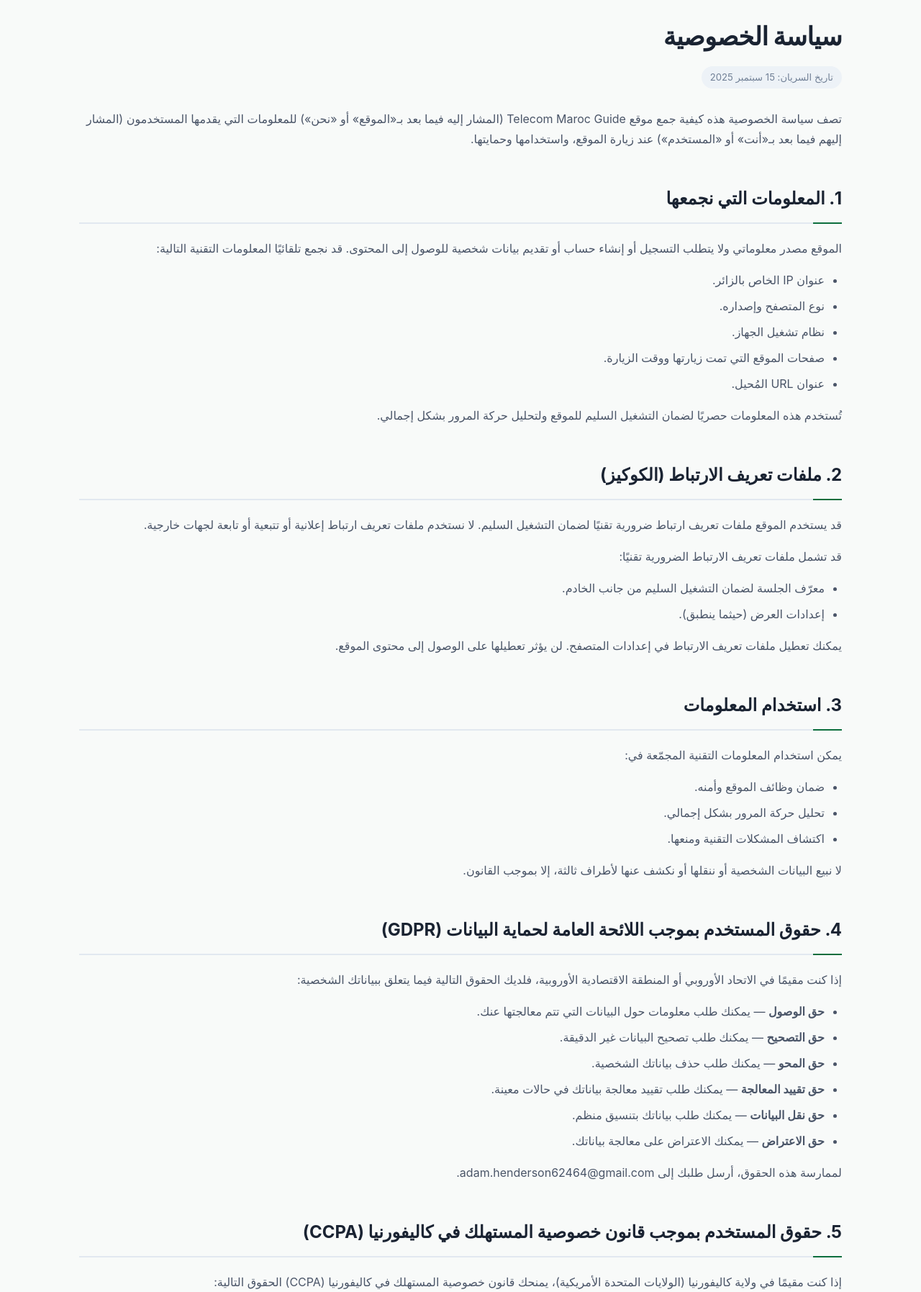
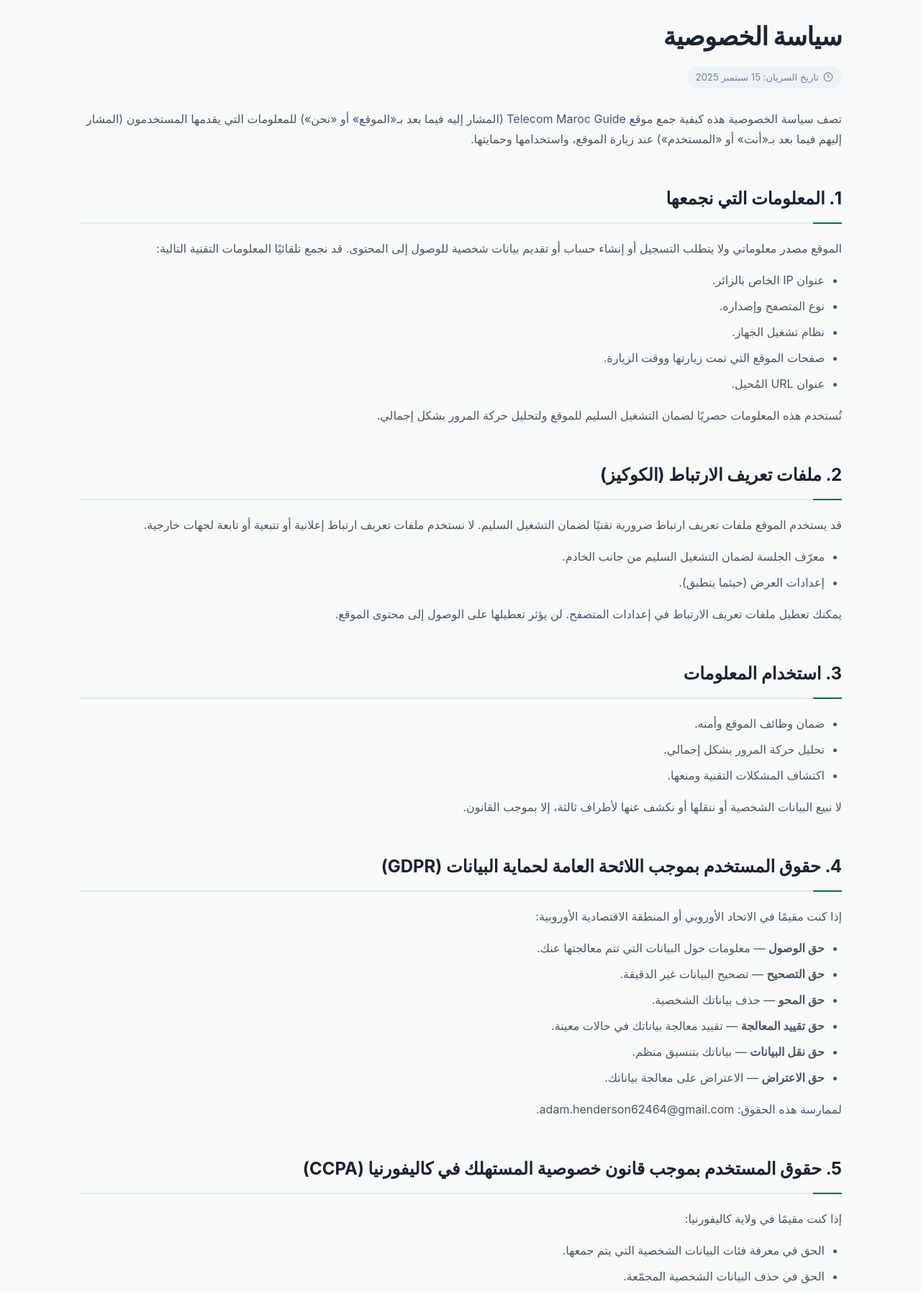
Before and after one commit to alexanderwalker10356-png/wawer1234545, a PHP site: page /ar/privacy.php in a window 1280 px wide. Shown: the part 128-1923 px from the top of the page at 72% size. Run offline with PHP 8.4, Linux system fonts and the light colour scheme.

Commit message:
Redesign Arabic privacy page to match new UI
Co-Authored-By: Claude Opus 4.6 <noreply@anthropic.com>
Claude-Session: https://claude.ai/code/session_01H78HwXbjsU43E7hNXwnoX2

```diff
--- a/ar/privacy.php
+++ b/ar/privacy.php
@@ -17,7 +17,7 @@ $breadcrumbs = [
 
 require '../_header.php';
 ?>
-<style>article,article *{direction:rtl;text-align:right}article .breadcrumb{flex-direction:row-reverse}article ul,article ol{padding-right:24px;padding-left:0;margin-left:0;margin-right:0}</style>
+<style>article,article *{direction:rtl;text-align:right}article .spec-table th,article .spec-table thead th{text-align:right}article .breadcrumb{flex-direction:row-reverse}article ul,article ol{padding-right:24px;padding-left:0}article .card-grid{direction:ltr}article .card{direction:rtl;text-align:right}article .feature-grid{direction:ltr}article .feature-item{direction:rtl;text-align:right}article .stat-row{direction:ltr}article .stat-box{direction:rtl}article .hero-inner{flex-direction:row-reverse}article .hero-text{text-align:right}article .coverage-bar{direction:ltr}</style>
 
 <article>
     <nav class="breadcrumb">
@@ -25,7 +25,10 @@ require '../_header.php';
     </nav>
 
     <h1>سياسة الخصوصية</h1>
-    <p class="last-updated">تاريخ السريان: 15 سبتمبر 2025</p>
+    <p class="last-updated">
+        <svg width="14" height="14" viewBox="0 0 24 24" fill="none" stroke="currentColor" stroke-width="2"><circle cx="12" cy="12" r="10"/><path d="M12 6v6l4 2"/></svg>
+        تاريخ السريان: 15 سبتمبر 2025
+    </p>
 
     <p>تصف سياسة الخصوصية هذه كيفية جمع موقع Telecom Maroc Guide (المشار إليه فيما بعد بـ«الموقع» أو «نحن») للمعلومات التي يقدمها المستخدمون (المشار إليهم فيما بعد بـ«أنت» أو «المستخدم») عند زيارة الموقع، واستخدامها وحمايتها.</p>
 
@@ -42,7 +45,6 @@ require '../_header.php';
 
     <h2>2. ملفات تعريف الارتباط (الكوكيز)</h2>
     <p>قد يستخدم الموقع ملفات تعريف ارتباط ضرورية تقنيًا لضمان التشغيل السليم. لا نستخدم ملفات تعريف ارتباط إعلانية أو تتبعية أو تابعة لجهات خارجية.</p>
-    <p>قد تشمل ملفات تعريف الارتباط الضرورية تقنيًا:</p>
     <ul>
         <li>معرّف الجلسة لضمان التشغيل السليم من جانب الخادم.</li>
         <li>إعدادات العرض (حيثما ينطبق).</li>
@@ -50,7 +52,6 @@ require '../_header.php';
     <p>يمكنك تعطيل ملفات تعريف الارتباط في إعدادات المتصفح. لن يؤثر تعطيلها على الوصول إلى محتوى الموقع.</p>
 
     <h2>3. استخدام المعلومات</h2>
-    <p>يمكن استخدام المعلومات التقنية المجمّعة في:</p>
     <ul>
         <li>ضمان وظائف الموقع وأمنه.</li>
         <li>تحليل حركة المرور بشكل إجمالي.</li>
@@ -59,26 +60,26 @@ require '../_header.php';
     <p>لا نبيع البيانات الشخصية أو ننقلها أو نكشف عنها لأطراف ثالثة، إلا بموجب القانون.</p>
 
     <h2>4. حقوق المستخدم بموجب اللائحة العامة لحماية البيانات (GDPR)</h2>
-    <p>إذا كنت مقيمًا في الاتحاد الأوروبي أو المنطقة الاقتصادية الأوروبية، فلديك الحقوق التالية فيما يتعلق ببياناتك الشخصية:</p>
+    <p>إذا كنت مقيمًا في الاتحاد الأوروبي أو المنطقة الاقتصادية الأوروبية:</p>
     <ul>
-        <li><strong>حق الوصول</strong> — يمكنك طلب معلومات حول البيانات التي تتم معالجتها عنك.</li>
-        <li><strong>حق التصحيح</strong> — يمكنك طلب تصحيح البيانات غير الدقيقة.</li>
-        <li><strong>حق المحو</strong> — يمكنك طلب حذف بياناتك الشخصية.</li>
-        <li><strong>حق تقييد المعالجة</strong> — يمكنك طلب تقييد معالجة بياناتك في حالات معينة.</li>
-        <li><strong>حق نقل البيانات</strong> — يمكنك طلب بياناتك بتنسيق منظم.</li>
-        <li><strong>حق الاعتراض</strong> — يمكنك الاعتراض على معالجة بياناتك.</li>
+        <li><strong>حق الوصول</strong> — معلومات حول البيانات التي تتم معالجتها عنك.</li>
+        <li><strong>حق التصحيح</strong> — تصحيح البيانات غير الدقيقة.</li>
+        <li><strong>حق المحو</strong> — حذف بياناتك الشخصية.</li>
+        <li><strong>حق تقييد المعالجة</strong> — تقييد معالجة بياناتك في حالات معينة.</li>
+        <li><strong>حق نقل البيانات</strong> — بياناتك بتنسيق منظم.</li>
+        <li><strong>حق الاعتراض</strong> — الاعتراض على معالجة بياناتك.</li>
     </ul>
-    <p>لممارسة هذه الحقوق، أرسل طلبك إلى adam.henderson62464@gmail.com.</p>
+    <p>لممارسة هذه الحقوق: adam.henderson62464@gmail.com.</p>
 
     <h2>5. حقوق المستخدم بموجب قانون خصوصية المستهلك في كاليفورنيا (CCPA)</h2>
-    <p>إذا كنت مقيمًا في ولاية كاليفورنيا (الولايات المتحدة الأمريكية)، يمنحك قانون خصوصية المستهلك في كاليفورنيا (CCPA) الحقوق التالية:</p>
+    <p>إذا كنت مقيمًا في ولاية كاليفورنيا:</p>
     <ul>
-        <li>الحق في معرفة فئات البيانات الشخصية التي يتم جمعها والغرض منها.</li>
+        <li>الحق في معرفة فئات البيانات الشخصية التي يتم جمعها.</li>
         <li>الحق في حذف البيانات الشخصية المجمّعة.</li>
         <li>الحق في رفض بيع البيانات الشخصية. نحن لا نبيع البيانات الشخصية.</li>
         <li>الحق في عدم التمييز عند ممارسة حقوقك.</li>
     </ul>
-    <p>لممارسة هذه الحقوق، أرسل طلبك إلى adam.henderson62464@gmail.com.</p>
+    <p>لممارسة هذه الحقوق: adam.henderson62464@gmail.com.</p>
 
     <h2>6. حماية البيانات</h2>
     <p>نتخذ تدابير تقنية وتنظيمية معقولة لحماية المعلومات التي نعالجها. ومع ذلك، لا توجد طريقة لنقل البيانات عبر الإنترنت أو طريقة تخزين إلكترونية آمنة تمامًا.</p>
@@ -87,10 +88,10 @@ require '../_header.php';
     <p>لا يحتوي الموقع على روابط لموارد خارجية. في حال إضافة مثل هذه الروابط مستقبلًا، لن نكون مسؤولين عن سياسات الخصوصية الخاصة بالمواقع الإلكترونية التابعة لأطراف ثالثة.</p>
 
     <h2>8. التعديلات على هذه السياسة</h2>
-    <p>نحتفظ بالحق في تعديل سياسة الخصوصية هذه. يتوفر الإصدار الحالي دائمًا على هذه الصفحة. يُشار إلى تاريخ آخر تحديث في بداية المستند.</p>
+    <p>نحتفظ بالحق في تعديل سياسة الخصوصية هذه. يتوفر الإصدار الحالي دائمًا على هذه الصفحة.</p>
 
     <h2>9. معلومات الاتصال</h2>
-    <p>للاستفسارات المتعلقة بسياسة الخصوصية هذه، يمكنك التواصل معنا عبر البريد الإلكتروني: adam.henderson62464@gmail.com.</p>
+    <p>للاستفسارات المتعلقة بسياسة الخصوصية هذه: adam.henderson62464@gmail.com.</p>
 </article>
 
 <?php require '../_footer.php'; ?>
```
